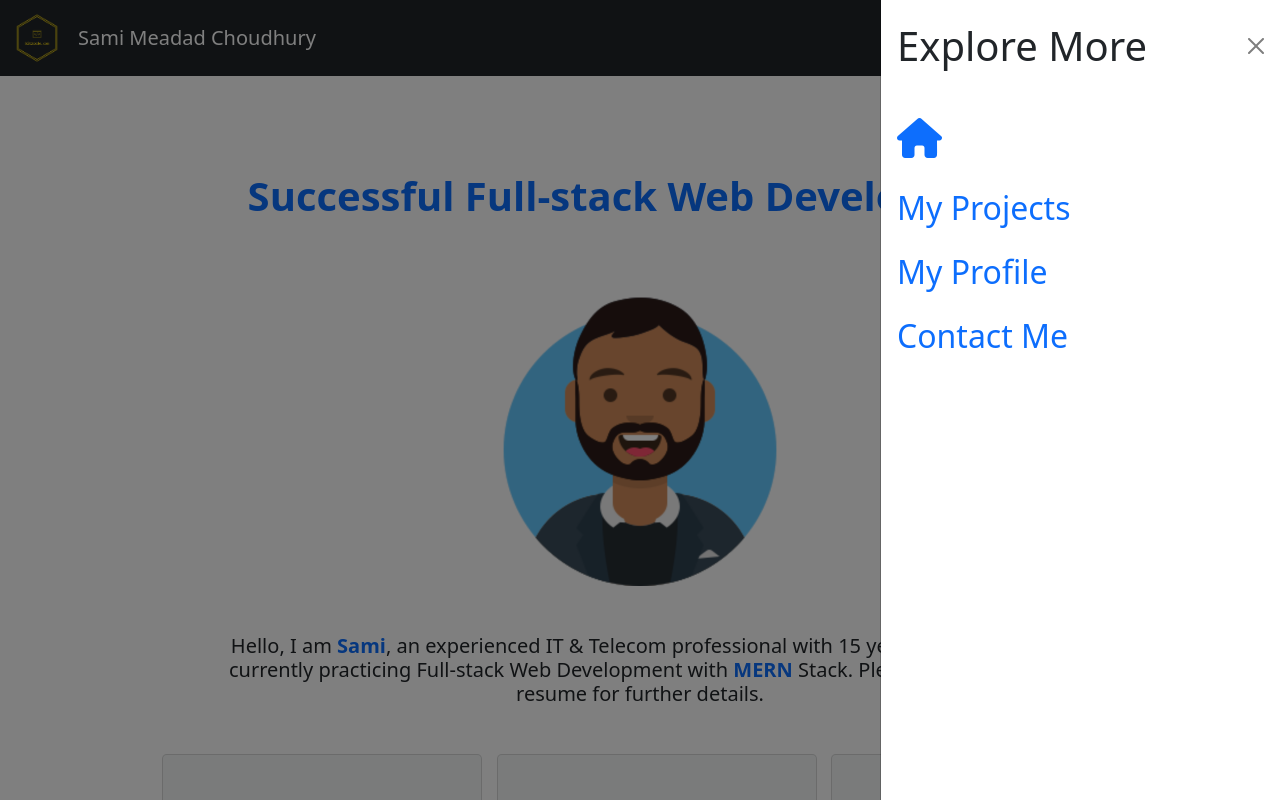
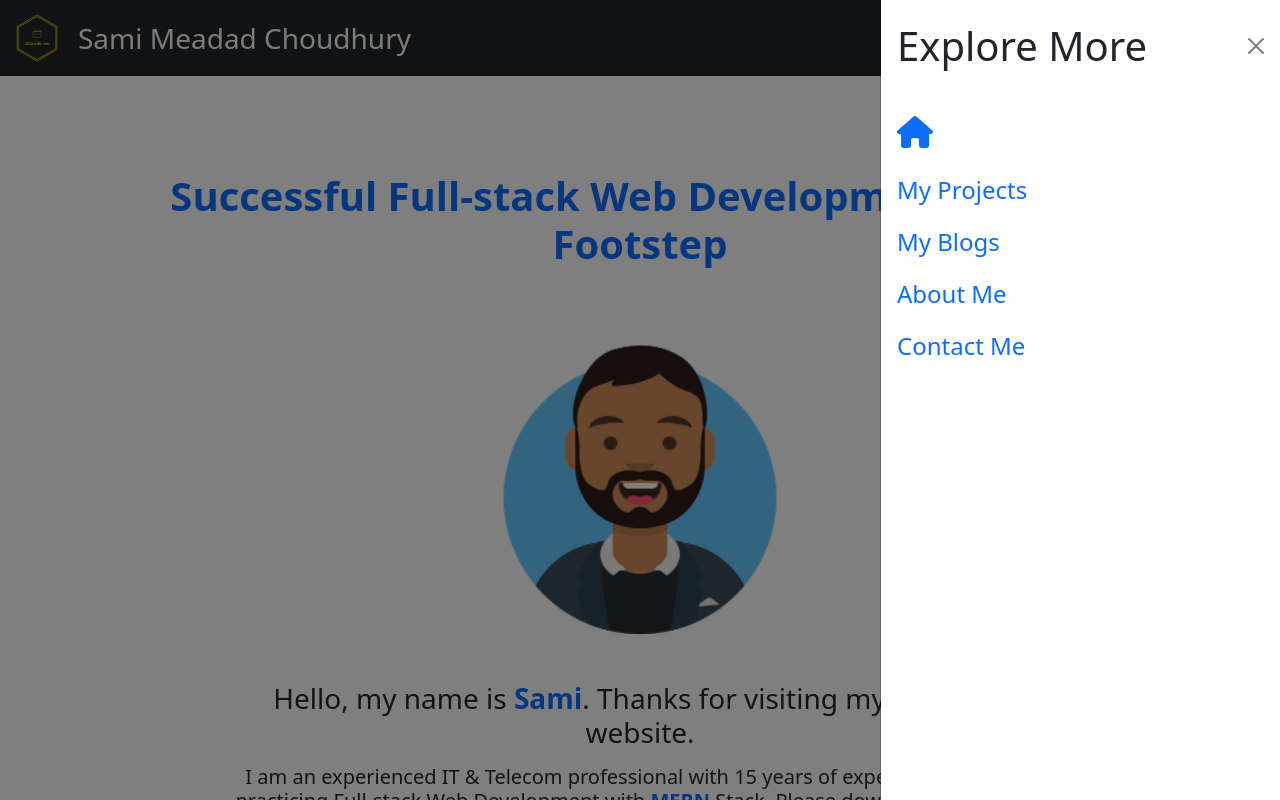
Before and after one commit to samimeadad/sami-portfolio-website, a React (Create React App) app: page / in a window 1280 px wide. Both pictures are taken after a click on the button 1240 px from the left and 38 px from the top of the page. Shown: the top 800 px of the page. Built offline with nearby package versions, Linux system fonts and the light colour scheme.

Commit message:
about and blog pages created

```diff
--- a/src/App.js
+++ b/src/App.js
@@ -3,6 +3,7 @@ import './App.css';
 import Footer from "./Components/Shared/Footer";
 import Header from "./Components/Shared/Header";
 import About from "./Pages/About/About";
+import Blogs from "./Pages/Blogs/Blogs";
 import Contact from "./Pages/Contact/Contact";
 import ErrorPage from "./Pages/ErrorPage/ErrorPage";
 import Home from "./Pages/Home/Home";
@@ -17,6 +18,7 @@ function App () {
           <Route exact path="/" element={ <Home /> } />
           <Route exact path="/home" element={ <Home /> } />
           <Route exact path="/projects" element={ <Projects /> } />
+          <Route exact path="/blogs" element={ <Blogs /> } />
           <Route exact path="/about" element={ <About /> } />
           <Route exact path="/contact" element={ <Contact /> } />
           <Route exact path="*" element={ <ErrorPage /> } />
--- a/src/Components/Shared/Header.js
+++ b/src/Components/Shared/Header.js
@@ -17,7 +17,7 @@ const Header = () => {
                             alt="logo"
                         />
                     </NavLink>
-                    <span>Sami Meadad Choudhury</span>
+                    <NavLink to="/" className="text-decoration-none text-light fs-3"><span>Sami Meadad Choudhury</span></NavLink>
                 </Navbar.Brand>
                 <Navbar.Toggle aria-controls="offcanvasNavbar" />
                 <Navbar.Offcanvas
@@ -30,10 +30,11 @@ const Header = () => {
                     </Offcanvas.Header>
                     <Offcanvas.Body>
                         <Nav className="justify-content-end flex-grow-1 pe-3">
-                            <NavLink className="fs-1 mb-3 text-primary text-decoration-none" to="/home"><i class="fas fa-home"></i></NavLink>
-                            <NavLink className="fs-2 mb-3 text-primary text-decoration-none" to="/projects">My Projects</NavLink>
-                            <NavLink className="fs-2 mb-3 text-primary text-decoration-none" to="/about">My Profile</NavLink>
-                            <NavLink className="fs-2 text-primary text-decoration-none" to="/contact">Contact Me</NavLink>
+                            <NavLink className="fs-2 mb-3 text-primary text-decoration-none" to="/home"><i class="fas fa-home"></i></NavLink>
+                            <NavLink className="fs-4 mb-3 text-primary text-decoration-none" to="/projects">My Projects</NavLink>
+                            <NavLink className="fs-4 mb-3 text-primary text-decoration-none" to="/blogs">My Blogs</NavLink>
+                            <NavLink className="fs-4 mb-3 text-primary text-decoration-none" to="/about">About Me</NavLink>
+                            <NavLink className="fs-4 text-primary text-decoration-none" to="/contact">Contact Me</NavLink>
                         </Nav>
                     </Offcanvas.Body>
                 </Navbar.Offcanvas>
--- /dev/null
+++ b/src/Pages/Blogs/Blogs.js
@@ -0,0 +1,11 @@
+import React from 'react';
+
+const Blogs = () => {
+    return (
+        <div>
+            <h1>My Blogs are coming soon ... ... ...</h1>
+        </div>
+    );
+};
+
+export default Blogs;
--- a/src/Pages/Contact/Contact.js
+++ b/src/Pages/Contact/Contact.js
@@ -21,7 +21,7 @@ const Contact = () => {
     };
     return (
         <Container className="my-5">
-            <h1 className="my-5 text-primary">Please Write to Me</h1>
+            <h1 className="my-5 text-primary">Thanks for taking the time to reach out. How may I help you today?</h1>
             {
                 success ? <h4 className="text-success">{ successMessage }</h4> : <h4 className="text-danger">{ error }</h4>
             }
--- a/src/Pages/Home/Home.js
+++ b/src/Pages/Home/Home.js
@@ -10,50 +10,17 @@ const Home = () => {
     return (
         <Container className="my-5 overflow-hidden">
             <section className="my-5">
-                <h1 className="mb-5 fw-bold text-primary">Successful Full-stack Web Development</h1>
-                <img src={ avatar } alt="avatar" className="img-fluid mb-5" style={ { width: "300px" } } />
-                <h5 className="w-75 mx-auto mb-5">Hello, I am <span className="text-primary fw-bold">Sami</span>, an experienced IT & Telecom professional with 15 years of experience currently practicing Full-stack Web Development with <span className="text-primary fw-bold">MERN</span> Stack. Please download my resume for further details. </h5>
-                <Row className="g-5 mx-auto" style={ { width: '90%' } }>
-                    <Col xs={ 12 } sm={ 12 } md={ 4 } lg={ 4 }>
-                        <Card style={ { width: '20rem', backgroundColor: '#F4F6F6' } } className="h-100 p-5 rounded-3 text-center">
-                            <Card.Img variant="top" src={ featureWeb } className="img-fluid" />
-                            <Card.Body>
-                                <Card.Title>Front-end Development</Card.Title>
-                                <Card.Text>
-                                    Responsive websites built for an optimal user experience that achieves your business goals.
-                                </Card.Text>
-                            </Card.Body>
-                        </Card>
-                    </Col>
-                    <Col xs={ 12 } sm={ 12 } md={ 4 } lg={ 4 }>
-                        <Card style={ { width: '20rem', backgroundColor: '#F4F6F6' } } className="h-100 p-5 rounded-3 text-center">
-                            <Card.Img variant="top" src={ featureTools } className="img-fluid" />
-                            <Card.Body>
-                                <Card.Title>Performance, SEO, &
-                                    accessibility testing</Card.Title>
-                                <Card.Text>
-                                    Make your website fast, easy to find, and reach the widest audience possible.
-                                </Card.Text>
-                            </Card.Body>
-                        </Card>
-                    </Col>
-                    <Col xs={ 12 } sm={ 12 } md={ 4 } lg={ 4 }>
-                        <Card style={ { width: '20rem', backgroundColor: '#F4F6F6' } } className="h-100 p-5 rounded-3 text-center">
-                            <Card.Img variant="top" src={ featureWordpress } className="img-fluid" />
-                            <Card.Body>
-                                <Card.Title>WordPress websites</Card.Title>
-                                <Card.Text>
-                                    Manage your website using the web's most popular content management system.
-                                </Card.Text>
-                            </Card.Body>
-                        </Card>
-                    </Col>
-                </Row>
+                <h1 className="mb-5 fw-bold text-primary">Successful Full-stack Web Development at Your Footstep</h1>
+                <img src={ avatar } alt="avatar" className="img-fluid" style={ { width: "300px" } } />
+                <div className="w-75 mx-auto my-5">
+                    <h3 className="mb-3">Hello, my name is <span className="text-primary fw-bold">Sami</span>. Thanks for visiting my portfolio website.</h3>
+                    <h5 className="mb-5">I am an experienced IT & Telecom professional with 15 years of experience currently practicing Full-stack Web Development with <span className="text-primary fw-bold">MERN</span> Stack. Please download my resume for further details. </h5>
+                </div>
             </section>
             <hr />
             <section className="my-5">
-                <h1 className="my-5 fw-bold text-primary">Know More About Me</h1>
-                <Row className="my-5 gy-5">
+                <h1 className="fw-bold text-primary">Know More About Me</h1>
+                <Row className="mt-3 mb-5 gy-5">
                     <Col xs={ 12 } sm={ 12 } md={ 6 } lg={ 6 }>
                         <ExternalLink download href="https://drive.google.com/file/d/1DsUhL6cfpOjVEJnfgvO3c5BPBQzlDGKW/view?usp=sharing">
                             <Button className="btn btn-danger fw-bold fs-4 fy-5">Download My Resume</Button>
@@ -71,6 +38,46 @@ const Home = () => {
                 </Row>
             </section>
             <hr />
+            <section className="my-5">
+                <h1 className="fw-bold text-primary">My Services</h1>
+                <Row className="g-5 mx-auto mt-3 mb-5" style={ { width: '90%' } }>
+                    <Col xs={ 12 } sm={ 12 } md={ 4 } lg={ 4 }>
+                        <Card style={ { width: '20rem', backgroundColor: '#F4F6F6' } } className="h-100 p-5 rounded-3 text-center">
+                            <Card.Img variant="top" src={ featureWeb } className="img-fluid" />
+                            <Card.Body>
+                                <Card.Title>Front-end Development</Card.Title>
+                                <Card.Text>
+                                    Responsive websites built for an optimal user experience that achieves your business goals.
+                                </Card.Text>
+                            </Card.Body>
+                        </Card>
+                    </Col>
+                    <Col xs={ 12 } sm={ 12 } md={ 4 } lg={ 4 }>
+                        <Card style={ { width: '20rem', backgroundColor: '#F4F6F6' } } className="h-100 p-5 rounded-3 text-center">
+                            <Card.Img variant="top" src={ featureTools } className="img-fluid" />
+                            <Card.Body>
+                                <Card.Title>Back-end Server and Database</Card.Title>
+                                <Card.Text>
+                                    Make your website fast with Node.js/Express.js and MongoDB NoSQL database systems running on Back-end.
+                                </Card.Text>
+                            </Card.Body>
+                        </Card>
+                    </Col>
+                    <Col xs={ 12 } sm={ 12 } md={ 4 } lg={ 4 }>
+                        <Card style={ { width: '20rem', backgroundColor: '#F4F6F6' } } className="h-100 p-5 rounded-3 text-center">
+                            <Card.Img variant="top" src={ featureWordpress } className="img-fluid" />
+                            <Card.Body>
+                                <Card.Title>WordPress Websites</Card.Title>
+                                <Card.Text>
+                                    Manage your website using the web's most popular content management system, which is fast and popular.
+                                </Card.Text>
+                            </Card.Body>
+                        </Card>
+                    </Col>
+                </Row>
+            </section>
+            <hr />
+
             <section className="my-5">
                 <h1 className="mb-3 fw-bold text-primary">My Skills</h1>
                 <h5 className="w-75 mx-auto mb-5">I have a strong knowledge of the following technologies:</h5>
```
Also changed, not shown: src/Pages/About/About.js (+27 -3 lines).
